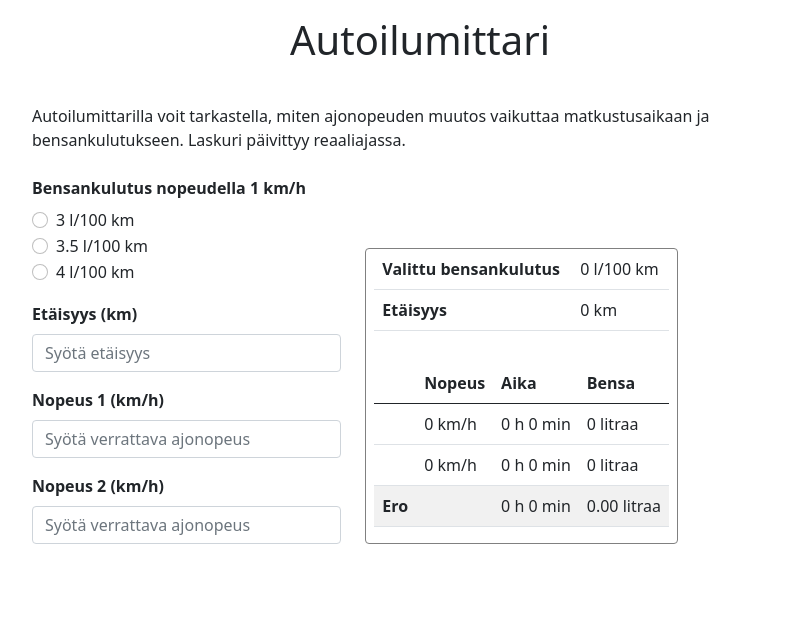
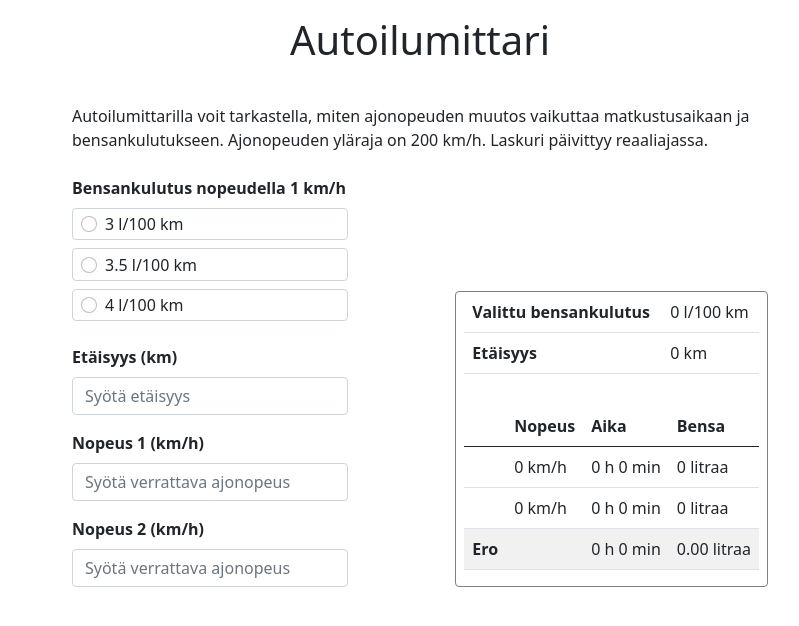
Before and after one commit to hmlantto/solidabis-koodihaaste-2021, a React (Create React App) app: page / in a window 1280 px wide. Shown: the top 626 px of the page, without its empty margins (220-1019 px from the left). Built offline with nearby package versions, Linux system fonts and the light colour scheme.

Commit message:
Fiddle with styles

```diff
--- a/src/App.js
+++ b/src/App.js
@@ -1,17 +1,23 @@
+// Main component for the "Autoilumittari" app. Makes use of three other
+// components: InputForm, Choices, and Comparison. InputForm renders
+// the form that is used to collect information from the user. Choices
+// displays the user's current input of fuel consumption and distance,
+// and Comparison performs the calculations and displays the results.
+
 import React, { useState } from 'react'
-import Container from 'react-bootstrap/Container'
-import Row from 'react-bootstrap/Row'
-import Col from 'react-bootstrap/Col'
-import InputForm from './components/InputForm'
-import Choices from './components/Choices'
-import Comparison from './components/Comparison'
+import Container   from 'react-bootstrap/Container'
+import Row         from 'react-bootstrap/Row'
+import Col         from 'react-bootstrap/Col'
+import InputForm   from './components/InputForm'
+import Choices     from './components/Choices'
+import Comparison  from './components/Comparison'
 import carsService from './services/cars'
 
 const App = () => {
-  const [ fuelConsumption, setFuelConsumption ] = useState( 0 )
-  const [ distance, setDistance ] = useState( 0 )
-  const [ speed1, setSpeed1 ] = useState( 0 )
-  const [ speed2, setSpeed2 ] = useState( 0 )
+  const [ fuelConsumption , setFuelConsumption ] = useState( 0 )
+  const [ distance        , setDistance        ] = useState( 0 )
+  const [ speed1          , setSpeed1          ] = useState( 0 )
+  const [ speed2          , setSpeed2          ] = useState( 0 )
 
   const cars = carsService.getAll()
 
@@ -32,6 +38,9 @@ const App = () => {
     if ( value < 0 || !value ) {
       value = 0
     }
+    if ( value > 200 ) {
+      value = 200
+    }
     setSpeed1( value )
   }
 
@@ -39,6 +48,9 @@ const App = () => {
     let value = parseInt( event.target.value )
     if ( value < 0 || !value ) {
       value = 0
+    }
+    if ( value > 200 ) {
+      value = 200
     }
     setSpeed2( value )
   }
@@ -54,7 +66,8 @@ const App = () => {
 
       <Row>
         <div className="instructions-div" >
-            <p>Autoilumittarilla voit tarkastella, miten ajonopeuden muutos vaikuttaa matkustusaikaan ja bensankulutukseen. Laskuri päivittyy reaaliajassa.</p>
+            <p>Autoilumittarilla voit tarkastella, miten ajonopeuden muutos vaikuttaa matkustusaikaan ja bensankulutukseen.
+              Ajonopeuden yläraja on 200 km/h. Laskuri päivittyy reaaliajassa.</p>
         </div>
       </Row>
 
--- a/src/components/Choices.js
+++ b/src/components/Choices.js
@@ -1,3 +1,6 @@
+// Choices displays the user's current input of fuel consumption and distance.
+// It is updated in real time as the user changes their input.
+
 import React from 'react'
 import Table from 'react-bootstrap/Table'
 
@@ -11,6 +14,7 @@ const Choices = ( props ) => {
           <th>Valittu bensankulutus</th>
           <td>{fuel} l/100 km</td>
         </tr>
+
         <tr>
           <th>Etäisyys</th>
           <td>{distance} km</td>
--- a/src/services/cars.js
+++ b/src/services/cars.js
@@ -1,14 +1,14 @@
 const cars = [
   {
-    id: 1,
+    id: 'car1',
     fuel: 3
   },
   {
-    id: 2,
+    id: 'car2',
     fuel: 3.5
   },
   {
-    id: 3,
+    id: 'car3',
     fuel: 4
   }
 ]
--- a/src/style.css
+++ b/src/style.css
@@ -1,22 +1,28 @@
-/* ----------------------------------------------- */
-/* MAIN LAYOUT                                     */
-/* ----------------------------------------------- */
+/* ---------------------------------------------- */
+/* TABLE OF CONTENTS                              */
+/* - main layout                                  */
+/* - header                                       */
+/* - input col                                    */
+/* - results column                               */
+/* ---------------------------------------------- */
+
+
+
+/* ---------------------------------------------- */
+/* MAIN LAYOUT                                    */
+/* ---------------------------------------------- */
 
 .main-div {
   margin-left: auto;
   margin-right: auto;
   margin-top: 1rem;
   margin-bottom: 1rem;
-  max-width: 50rem;
+  max-width: 45rem;
 }
 
-/* .row {
-  --bs-gutter-x: 0 !important;
-} */
-
-/* ----------------------------------------------- */
-/* HEADER                                          */
-/* ----------------------------------------------- */
+/* ---------------------------------------------- */
+/* HEADER                                         */
+/* ---------------------------------------------- */
 
 .header-div {
   margin-bottom: 2rem;
@@ -26,18 +32,18 @@ h1 {
   text-align: center;
 }
 
-/* ----------------------------------------------- */
-/* INPUT COL                                       */
-/* ----------------------------------------------- */
+/* ---------------------------------------------- */
+/* INPUT COLUMN                                   */
+/* ---------------------------------------------- */
 
 @media (max-width: 767px) {
   .input-div {
     margin-bottom: 3rem;
   }
-}
 
-.input-div {
-  width: 100%;
+  .form-check, .form-control  {
+    max-width: 17rem;
+  }
 }
 
 .form-label {
@@ -49,9 +55,20 @@ h1 {
   margin-bottom: 0.5rem;
 }
 
-/* ----------------------------------------------- */
-/* RESULTS COL                                     */
-/* ----------------------------------------------- */
+.form-check {
+  border: solid;
+  border-width: thin;
+  border-radius: 0.25rem;
+  border-color: #ced4da;
+  padding-left: 2rem !important;
+  padding-top: 0.2rem;
+  padding-bottom: 0.2rem;
+  margin-bottom: 0.5rem !important;
+}
+
+/* ---------------------------------------------- */
+/* RESULTS COLUMN                                 */
+/* ---------------------------------------------- */
 
 .results-col {
   padding-block-end: 0.5rem;
@@ -68,6 +85,13 @@ h1 {
   padding-right: 0.5rem;
 }
 
+@media (min-width: 768px) {
+  .results-div {
+    margin-left: auto;
+  margin-right: 0;
+  }
+}
+
 .choices-div {
   margin-bottom: 1rem;
 }
```
Also changed, not shown: src/components/Car.js (+3 -4 lines), src/components/Comparison.js (+7 -0 lines), src/components/InputForm.js (+32 -7 lines).
